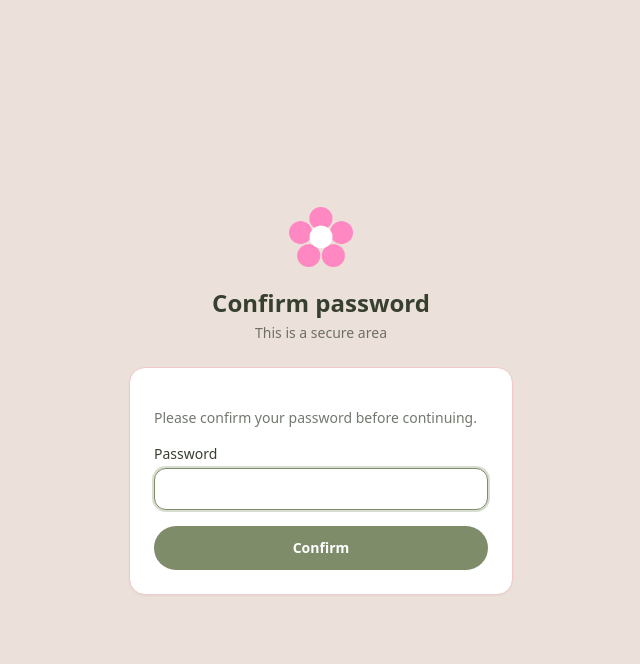
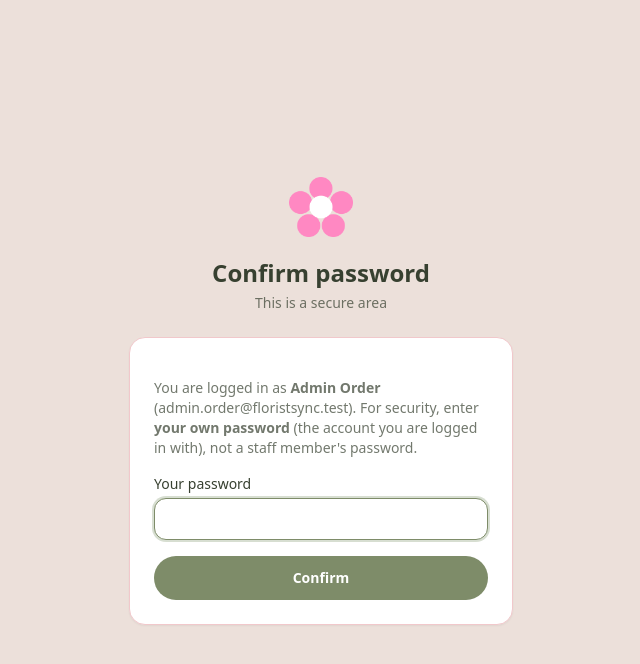
Before and after one commit to nideeuw/floristsync, a Laravel app: page /confirm-password in a window 1280 px wide. Shown: the top 664 px of the page, without its empty margins (319-959 px from the left). Run offline with Laravel 12, Linux system fonts and the light colour scheme; a user stored in the database is signed in; data comes from the database, SQL or seed files in the repository; style sheets or scripts are compiled from the project's sources; parts of the project's set-up code (start-up, migrations or seed data) failed here and were passed over.

Commit message:
fix(auth): clarify password confirmation prompt

```diff
--- a/resources/views/auth/confirm-password.blade.php
+++ b/resources/views/auth/confirm-password.blade.php
@@ -2,9 +2,9 @@
     <form method="POST" action="{{ route('password.confirm') }}" class="card space-y-4 p-6">
         @csrf
 
-        <p class="text-sm opacity-70">Please confirm your password before continuing.</p>
+        <p class="text-sm opacity-70">You are logged in as <strong>{{ auth()->user()->name }}</strong> ({{ auth()->user()->email }}). For security, enter <strong>your own password</strong> (the account you are logged in with), not a staff member's password.</p>
 
-        <x-ui.field name="password" label="Password" type="password" autocomplete="current-password" required autofocus />
+        <x-ui.field name="password" label="Your password" type="password" autocomplete="current-password" required autofocus />
 
         <button class="btn-primary w-full py-3">Confirm</button>
     </form>
```
